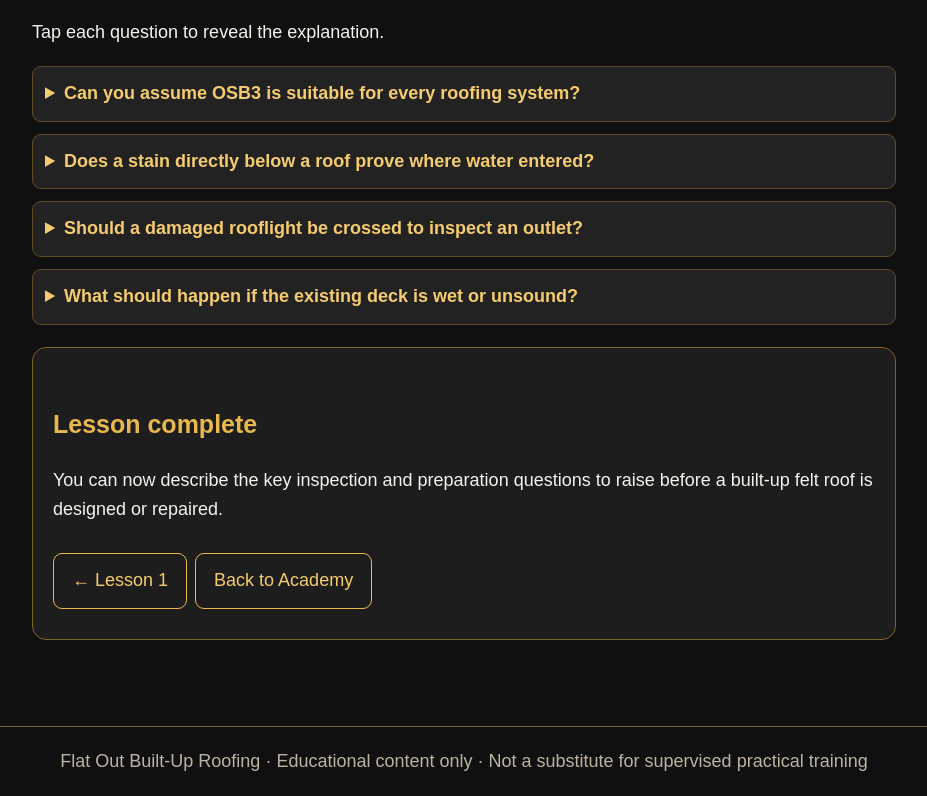
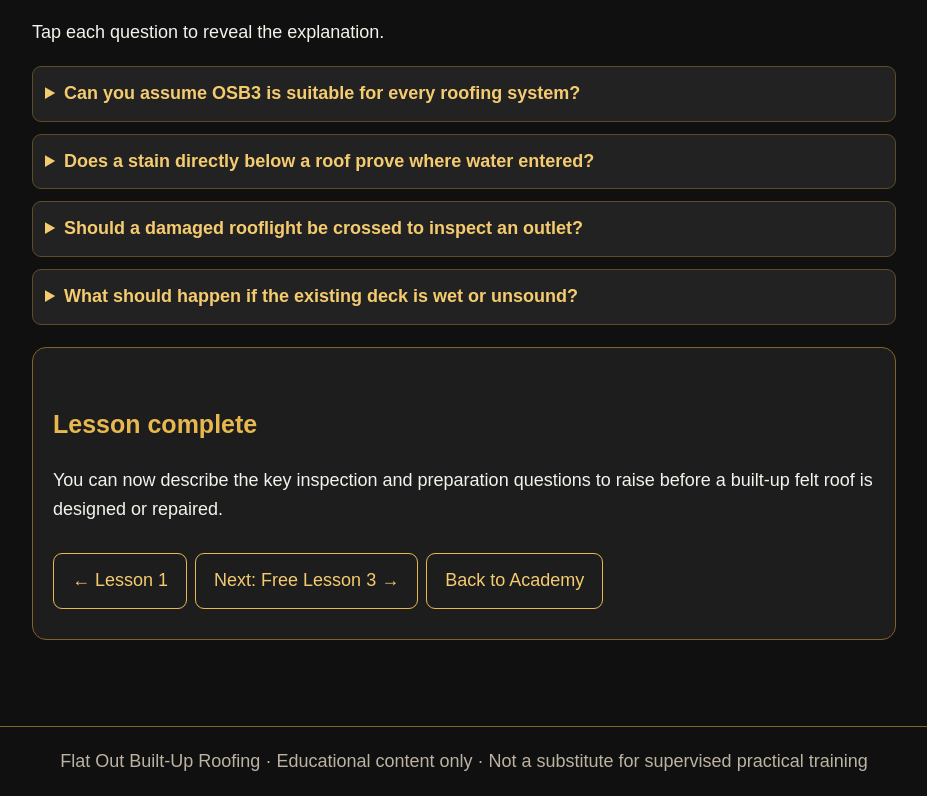
Before and after one commit to jonespm1975-cpu/flatoutbuiltuproofing, a website: page lessons/inspection-and-preparation.html in a window 1280 px wide. Shown: the part 2642-3438 px from the top of the page, without its empty margins (176-1103 px from the left). Drawn offline with Linux system fonts and the light colour scheme.

Commit message:
Link lesson 2 to new free drainage and detailing lesson

```diff
--- a/lessons/inspection-and-preparation.html
+++ b/lessons/inspection-and-preparation.html
@@ -21,4 +21,4 @@
 <details><summary>Does a stain directly below a roof prove where water entered?</summary><p>No. Water can travel through the build-up or structure before becoming visible.</p></details>
 <details><summary>Should a damaged rooflight be crossed to inspect an outlet?</summary><p>No. Treat potentially fragile surfaces as hazardous and arrange a competent safe-access solution.</p></details>
 <details><summary>What should happen if the existing deck is wet or unsound?</summary><p>Stop and seek competent investigation and an appropriate remedial design before covering it.</p></details>
-<section class="card"><h2>Lesson complete</h2><p>You can now describe the key inspection and preparation questions to raise before a built-up felt roof is designed or repaired.</p><a class="button" href="introduction.html">← Lesson 1</a><a class="button" href="../index.html">Back to Academy</a></section></main><footer>Flat Out Built-Up Roofing · Educational content only · Not a substitute for supervised practical training</footer></body></html>
+<section class="card"><h2>Lesson complete</h2><p>You can now describe the key inspection and preparation questions to raise before a built-up felt roof is designed or repaired.</p><a class="button" href="introduction.html">← Lesson 1</a><a class="button" href="drainage-and-details.html">Next: Free Lesson 3 →</a><a class="button" href="../index.html">Back to Academy</a></section></main><footer>Flat Out Built-Up Roofing · Educational content only · Not a substitute for supervised practical training</footer></body></html>
```
